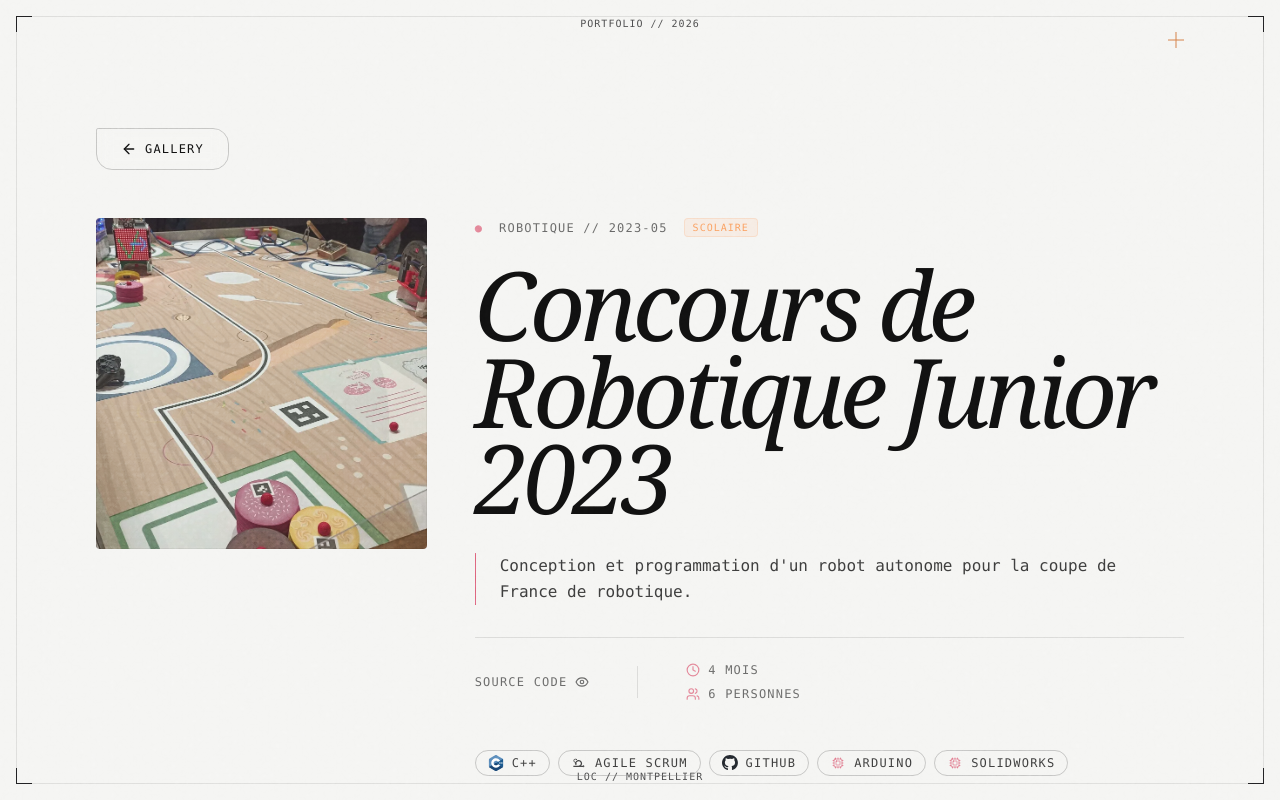
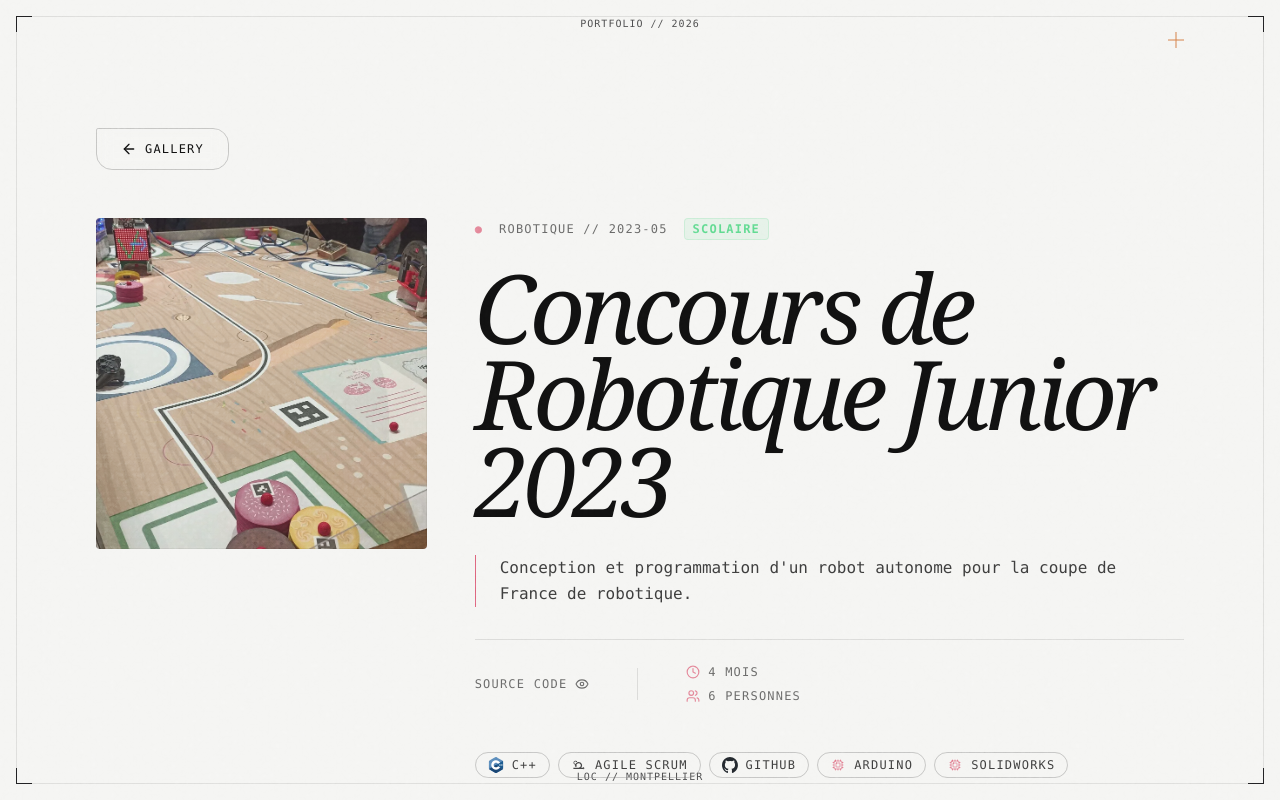
Before and after one commit to theodoredeboisseson/theodoredeboisseson.github.io, a Next.js app: page /projects/concours-robotique in a window 1280 px wide. Shown: the top 800 px of the page. Built offline with nearby package versions, Linux system fonts and the light colour scheme; a web font is replaced by a local one.

Commit message:
refactor(context): Introduce ContextBadge component for DRY

```diff
--- /dev/null
+++ b/app/components/ui/ContextBadge.tsx
@@ -0,0 +1,21 @@
+import React from 'react';
+
+type ContextType = 'Scolaire' | 'Perso' | 'Professionnel';
+
+interface ContextBadgeProps {
+    context?: ContextType;
+}
+
+export default function ContextBadge({ context }: ContextBadgeProps) {
+    if (!context) return null;
+
+    return (
+        <span className={`inline-block px-2 py-0.5 rounded text-xs font-mono uppercase tracking-widest border font-semibold
+            ${context === 'Professionnel' ? 'bg-blue-500/10 text-blue-500 border-blue-500/20' :
+                context === 'Scolaire' ? 'bg-green-500/10 text-green-500 border-green-500/20' :
+                    'bg-primary/10 text-primary border-primary/20 font-medium'
+            }`}>
+            {context}
+        </span>
+    );
+}
--- a/app/components/ui/ProjectCard.tsx
+++ b/app/components/ui/ProjectCard.tsx
@@ -9,6 +9,7 @@ import skillsData from '../../../data/skills.json';
 import { Project } from '../../Interfaces';
 import DynamicIcon from './DynamicIcon';
 import ACTooltip from './ACTooltip';
+import ContextBadge from './ContextBadge';
 
 interface ProjectCardProps {
     project: Project;
@@ -66,12 +67,7 @@ export default function ProjectCard({ project }: ProjectCardProps) {
                         <div className="flex flex-col">
                             <span className="font-bold">Context</span>
                             <span className="mt-1 flex justify-end">
-                                <span className={`inline-block px-2 py-0.5 rounded text-[10px] font-mono uppercase tracking-widest border ${project.context === 'Professionnel' ? 'bg-blue-500/10 text-blue-500 border-blue-500/20' :
-                                        project.context === 'Scolaire' ? 'bg-orange-500/10 text-orange-500 border-orange-500/20' :
-                                            'bg-green-500/10 text-green-500 border-green-500/20'
-                                    }`}>
-                                    {project.context}
-                                </span>
+                                <ContextBadge context={project.context} />
                             </span>
                         </div>
                         <div className="flex flex-col">
--- a/app/projects/[slug]/page.tsx
+++ b/app/projects/[slug]/page.tsx
@@ -14,6 +14,7 @@ import TechBadge from '../../components/ui/TechBadge';
 import VideoPlayer from '../../components/mdx/VideoPlayer';
 import Hyperlink from '../../components/mdx/Hyperlink';
 import Spacer from '../../components/mdx/Spacer';
+import ContextBadge from '../../components/ui/ContextBadge';
 
 const components = {
     ProjectGallery,
@@ -84,14 +85,7 @@ export default async function ProjectDetail({ params }: { params: Promise<{ slug
                         <div className="flex items-center gap-4 mb-6 text-label opacity-60">
                             <span className="text-primary">●</span>
                             <span>{project.category} // {project.date}</span>
-                            {project.context && (
-                                <span className={`inline-block px-2 py-0.5 rounded text-[10px] font-mono uppercase tracking-widest border ${project.context === 'Professionnel' ? 'bg-blue-500/10 text-blue-500 border-blue-500/20' :
-                                        project.context === 'Scolaire' ? 'bg-orange-500/10 text-orange-500 border-orange-500/20' :
-                                            'bg-green-500/10 text-green-500 border-green-500/20'
-                                    }`}>
-                                    {project.context}
-                                </span>
-                            )}
+                            <ContextBadge context={project.context} />
                         </div>
 
                         <h1 className="text-serif-italic text-5xl md:text-7xl lg:text-8xl tracking-tighter leading-[0.9] mb-8">
```
